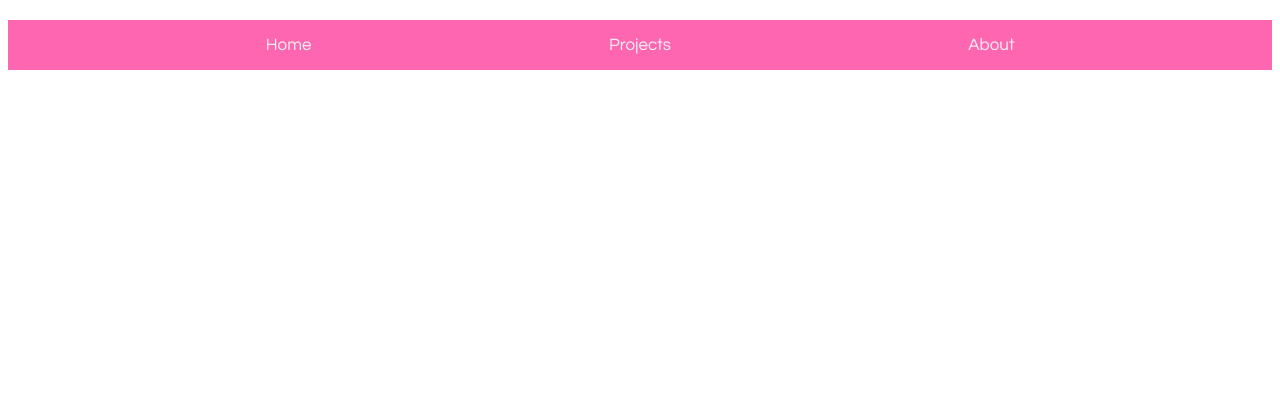
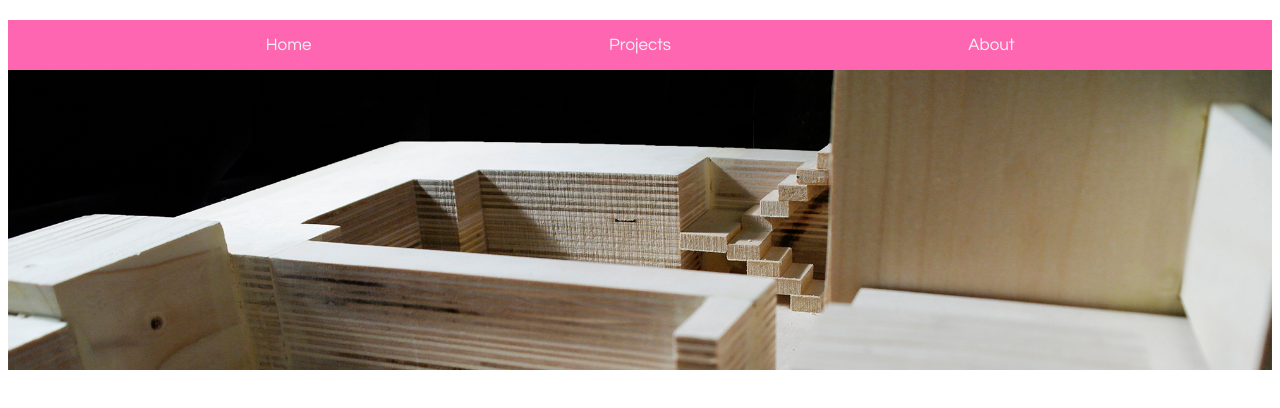
Before and after one commit to Achong141/websiteassets, a plain HTML site: page website.html in a window 1280 px wide. Shown: the part 182-590 px from the top of the page. Drawn offline with Linux system fonts and the light colour scheme.

Commit message:
addimage

```diff
--- a/style.css
+++ b/style.css
@@ -30,3 +30,10 @@ body {
     background-color: #FF007F;
     color: white;
 }
+
+.IMAGE1 {
+   max-width:100%;
+  max-height:100%;
+  margin:auto;
+  display:block;
+}
--- a/website.html
+++ b/website.html
@@ -18,7 +18,9 @@
   <a href="#projects">Projects</a>
   <a href="#about">About</a>
 </div>
-
+<div>
+    <img class="IMAGE1" src="model3.jpg">
+        </div>
 </header>
     </body>
 
```
Also changed, not shown: model3.jpg (added).
